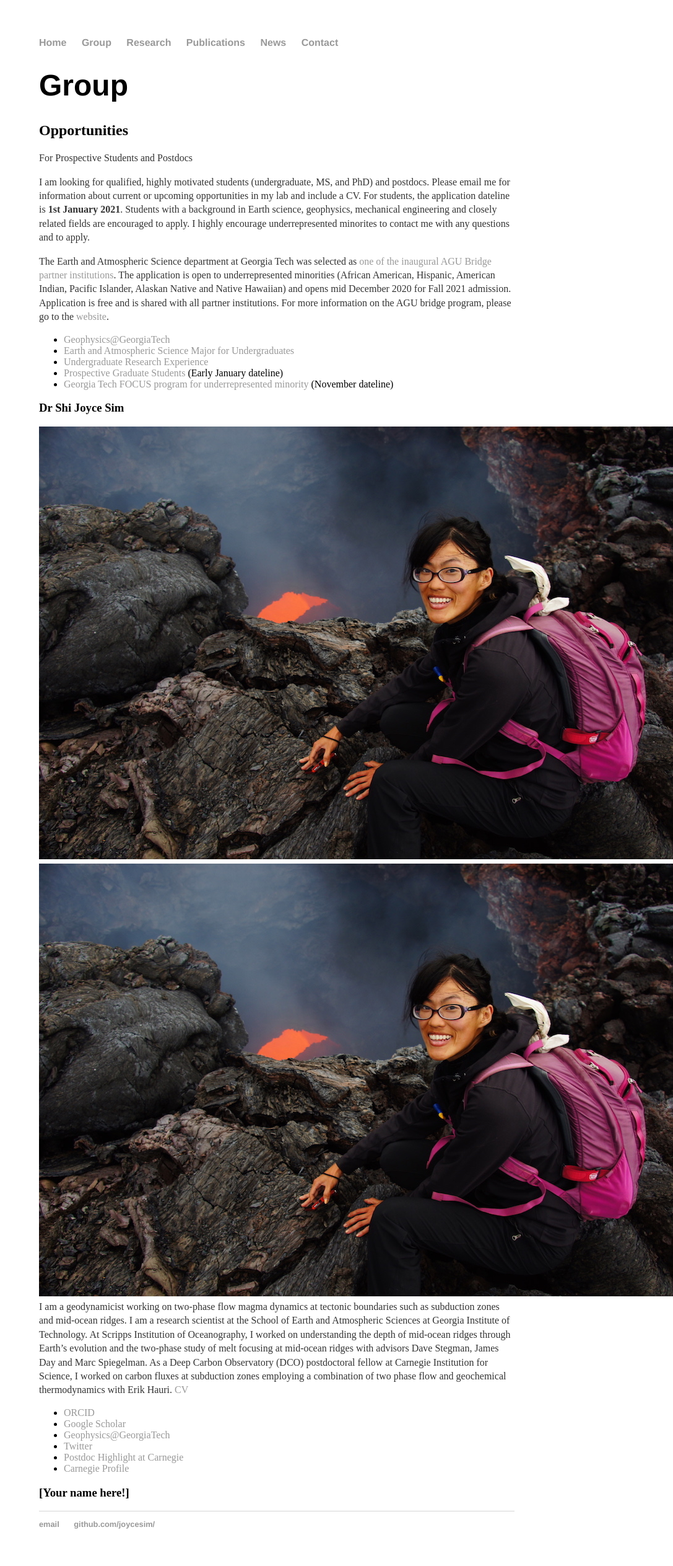
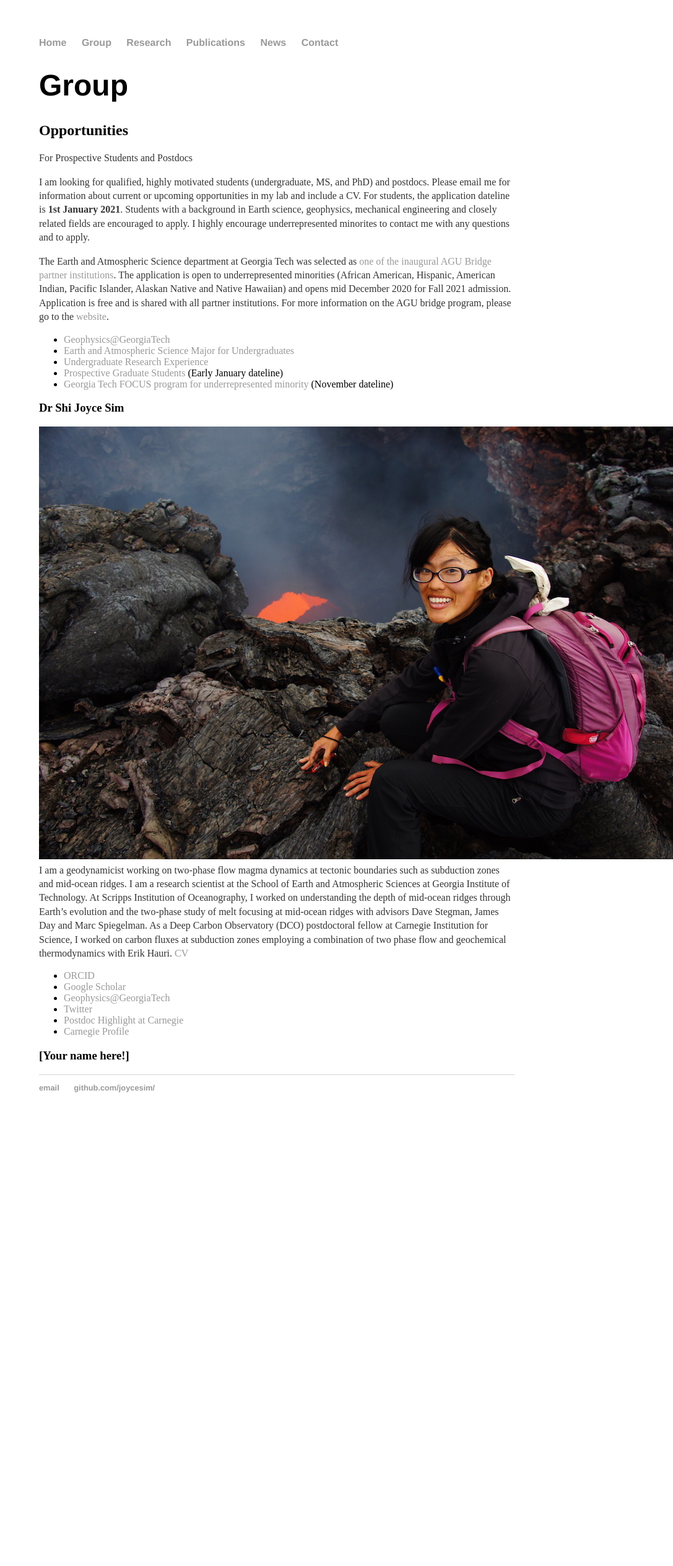
Before and after one commit to joycesim/joycesim.github.io, a Jekyll site: the page built from group/index.md, in a window 1280 px wide. Shown: the whole page at 62% size, without its empty margins (193-1280 px from the left). Built offline with Jekyll 4.4.1, drawn with Linux system fonts in a browser that asks for light colours; after the commit the page ends 1822 px from its top, so only the background shows below that.

Commit message:
Update index.md

```diff
--- a/group/index.md
+++ b/group/index.md
@@ -18,7 +18,6 @@ The Earth and Atmospheric Science department at Georgia Tech was selected as [on
 * [Georgia Tech FOCUS program for underrepresented minority](https://focus.gatech.edu/) (November dateline)
 
 ### Dr Shi Joyce Sim
-![](/image/Profile3.JPG?width=250 alt='Kamchatka 2013.')
 ![](/image/Profile3.JPG?width=1 "Kamchatka 2013.")
 I am a geodynamicist working on two-phase flow magma dynamics at tectonic boundaries such as subduction zones and mid-ocean ridges. I am a research scientist at the School of Earth and Atmospheric Sciences at Georgia Institute of Technology. At Scripps Institution of Oceanography, I worked on understanding the depth of mid-ocean ridges through Earth's evolution and the two-phase study of melt focusing at mid-ocean ridges with advisors Dave Stegman, James Day and Marc Spiegelman. As a Deep Carbon Observatory (DCO) postdoctoral fellow at Carnegie Institution for Science, I worked on carbon fluxes at subduction zones employing a combination of two phase flow and geochemical thermodynamics with Erik Hauri. [CV](https://joycesim.github.io/cv/)
 
```
